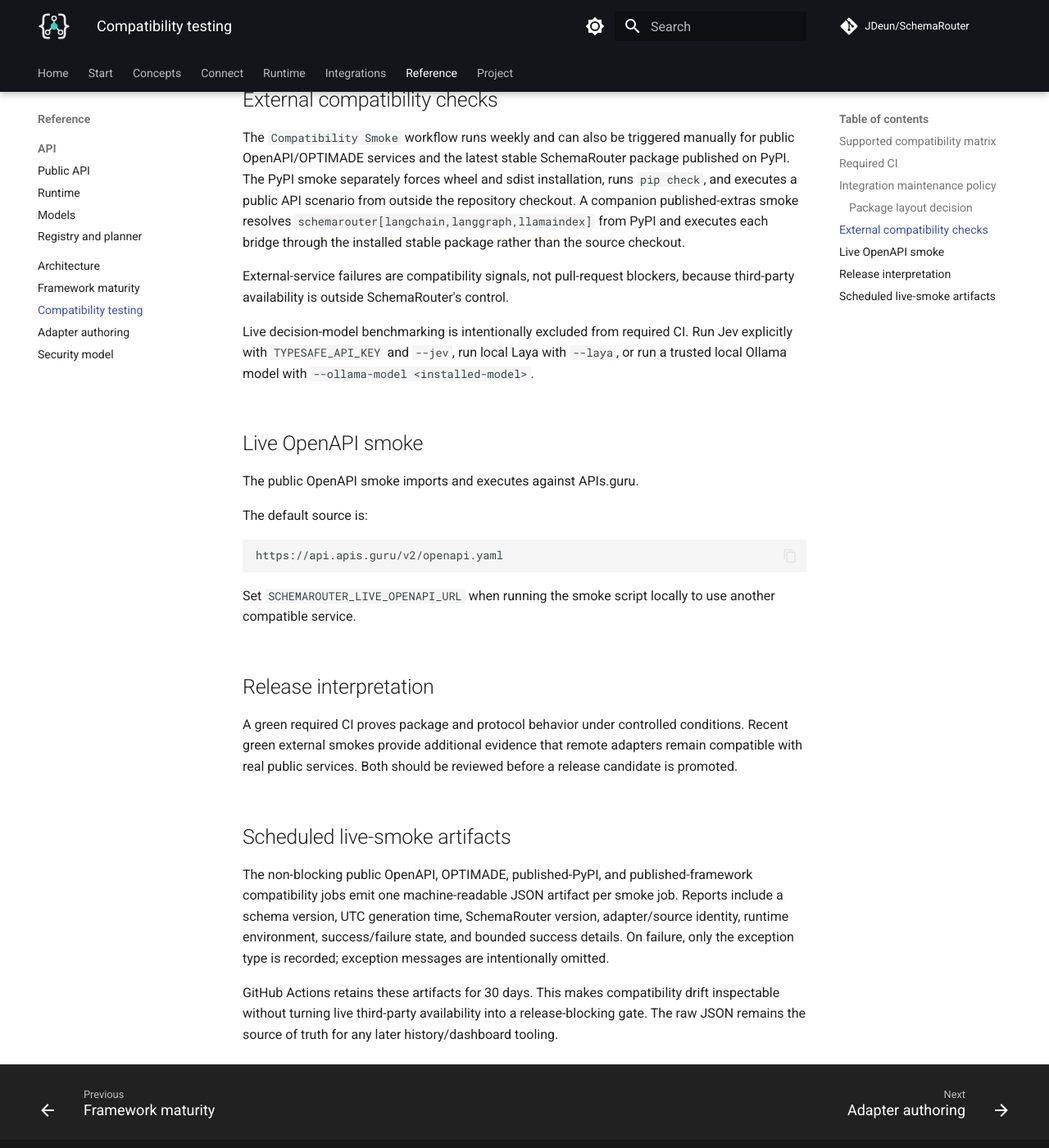
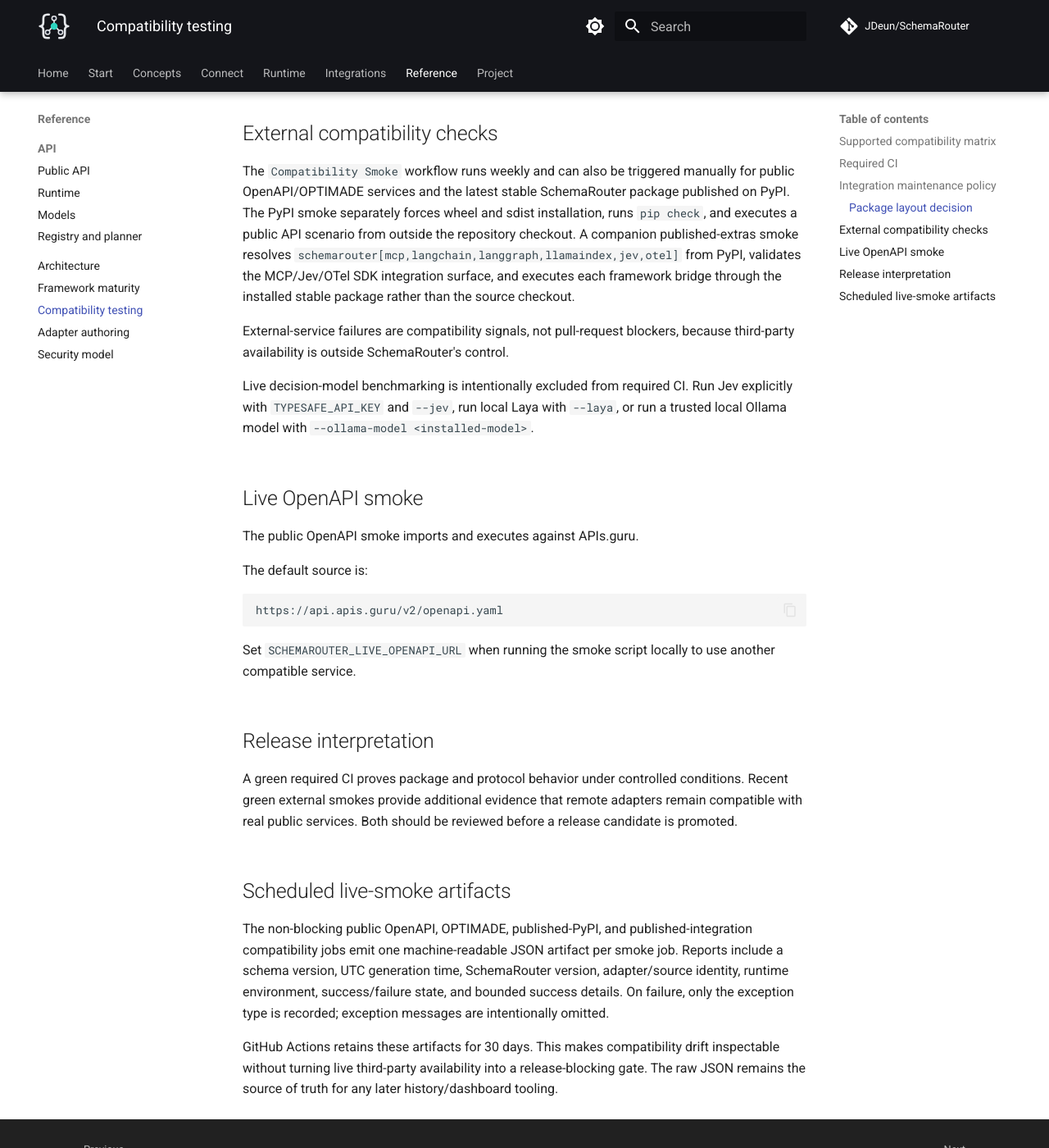
Before and after one commit to JDeun/SchemaRouter, an MkDocs documentation site: the page built from docs/compatibility.md, in a window 1280 px wide and 1400 px high, scrolled down 3807 px. Shown: the whole window at 82% size. Built offline with MkDocs 1.6.1 and Material for MkDocs 9.7.7, drawn with Linux system fonts in a browser that asks for light colours; comment, search, counter and statistics services are not loaded; some of the changed text lies outside the part shown.

Commit message:
docs: expand published integration compatibility scope

```diff
--- a/docs/compatibility.md
+++ b/docs/compatibility.md
@@ -22,7 +22,7 @@
 | OpenAPI | Built-in adapter | Deterministic fixtures + scheduled public smoke | No OpenAPI SDK dependency |
 | OPTIMADE | Built-in adapter | Deterministic fixtures + scheduled public smoke | No OPTIMADE client dependency |
 | Published PyPI package | Latest stable wheel + sdist | Scheduled/manual external smoke | Installs from PyPI in a fresh runner, runs `pip check`, and executes a public API scenario outside the checkout |
-| Published framework extras | Latest stable `langchain` + `langgraph` + `llamaindex` extras | Scheduled/manual external smoke | Resolves the published extras from PyPI and executes all three bridges outside the checkout |
+| Published integration extras | Latest stable `mcp` + `langchain` + `langgraph` + `llamaindex` + `jev` + `otel` extras | Scheduled/manual external smoke | Resolves the published extras from PyPI, validates MCP/Jev/OpenTelemetry SDK integration imports, and executes the three framework bridges outside the checkout |
 
 Before widening an upper bound or lowering a minimum supported version, the relevant integration
 tests must pass against that target and the change must be documented in release notes.
@@ -60,8 +60,8 @@
 resolves the release tag and builds artifacts. This keeps publication coupled to deterministic
 release blockers without waiting on preview-only interpreter experiments. After GitHub Release and
 PyPI publication both succeed, the workflow re-installs that exact release version from PyPI as a
-wheel, forced sdist, and framework-extras environment, then executes the published-package smoke
-outside the checkout. PyPI index propagation is handled by a bounded retry window rather than by
+wheel, forced sdist, and lightweight integration-extras environment, then executes the
+published-package smoke outside the checkout. PyPI index propagation is handled by a bounded retry window rather than by
 accepting a different version.
 
 ## Integration maintenance policy
@@ -103,8 +103,9 @@
 OpenAPI/OPTIMADE services and the latest stable SchemaRouter package published on PyPI. The PyPI
 smoke separately forces wheel and sdist installation, runs `pip check`, and executes a public API
 scenario from outside the repository checkout. A companion published-extras smoke resolves
-`schemarouter[langchain,langgraph,llamaindex]` from PyPI and executes each bridge through the
-installed stable package rather than the source checkout.
+`schemarouter[mcp,langchain,langgraph,llamaindex,jev,otel]` from PyPI, validates the MCP/Jev/OTel
+SDK integration surface, and executes each framework bridge through the installed stable package
+rather than the source checkout.
 
 External-service failures are compatibility signals, not pull-request blockers, because third-party
 availability is outside SchemaRouter's control.
@@ -135,7 +136,7 @@
 
 ## Scheduled live-smoke artifacts
 
-The non-blocking public OpenAPI, OPTIMADE, published-PyPI, and published-framework compatibility
+The non-blocking public OpenAPI, OPTIMADE, published-PyPI, and published-integration compatibility
 jobs emit one
 machine-readable JSON artifact per smoke job. Reports include a schema version, UTC generation time, SchemaRouter version,
 adapter/source identity, runtime environment, success/failure state, and bounded success details.
```
